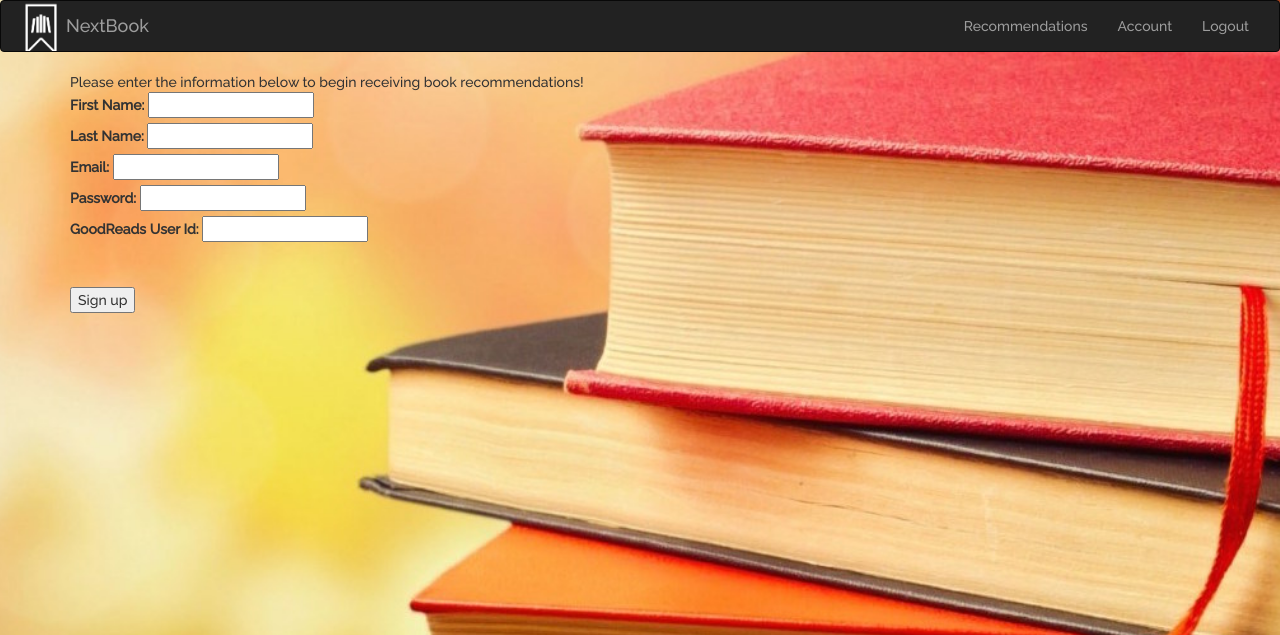
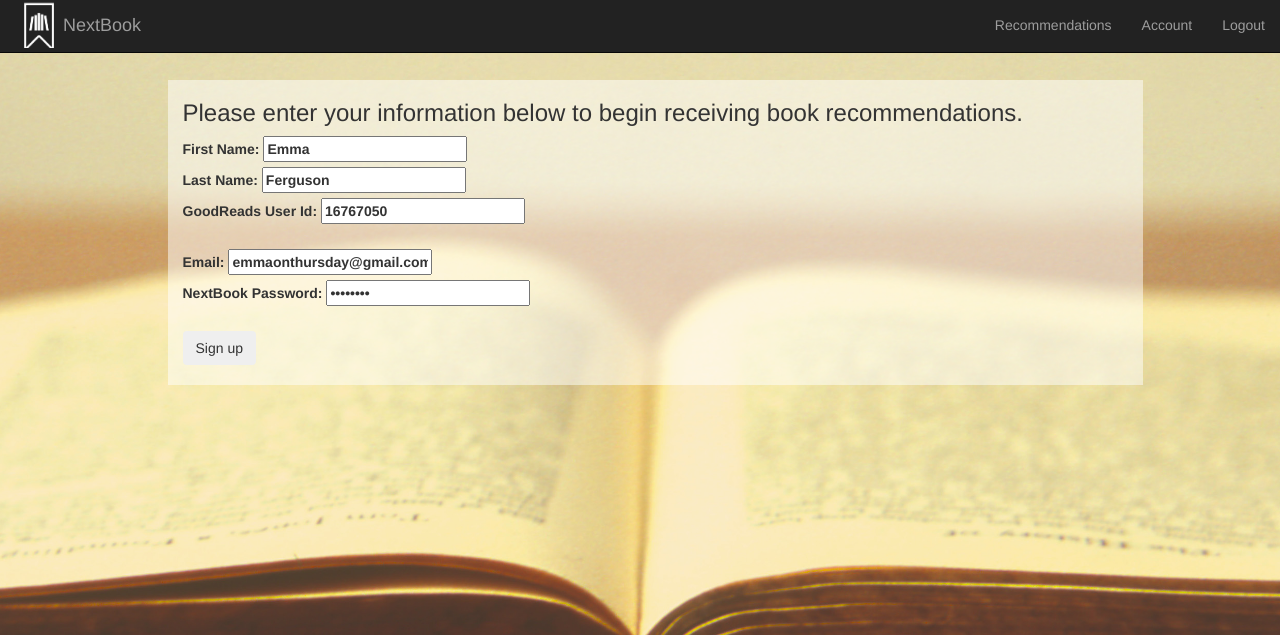
Before and after one commit to EmmaOnThursday/next-book, a Flask app: page /sign-up in a window 1280 px wide. Shown: the top 635 px of the page. Run offline with Flask 2, Linux system fonts and the light colour scheme; parts of the project's set-up code (start-up, migrations or seed data) failed here and were passed over; some libraries are stand-ins or nearby versions.

Commit message:
styling, styling, styling forever - includes new open book background image

```diff
--- a/app/__init__.py
+++ b/app/__init__.py
@@ -37,9 +37,9 @@ gr_user_id = "16767050"
 
 current_user_id = 1
 
-print goodreads_key
-print gr_user_id
-print current_user_id
+# print goodreads_key
+# print gr_user_id
+# print current_user_id
 
 ######### ROUTES #########
 
@@ -193,7 +193,6 @@ def record_user_feedback(rec_id):
 
 
 
-
 @app.route("/account")
 def account_page():
     """Account preferences page."""
@@ -206,24 +205,30 @@ def account_page():
     return render_template("account.html", User=current_user, status=status)
 
 
+@app.route("/change-account-status", methods=['POST'])
+def change_account_status():
+    # change account status
+    current_user = User.query.get(current_user_id)
+    status = request.form.get('paused')
+
+    current_user.paused = status
+    db.session.add(current_user)
+    db.session.commit()
+
+    return jsonify({"status": status})
 
 
-#### APP MAINTENANCE ROUTES ####
+
+#### APP SETUP & MAINTENANCE ####
+
 # need to send emails to all users at noon
 # need to update database daily at midnight
 # scheduler.start()
 
 
 
-#### FUNCTION CALLS ####
-# if __name__ == "__main__":
-    # We have to set debug=True here, since it has to be True at the point
-    # that we invoke the DebugToolbarExtension
-    # app.debug = True
 
 connect_to_db(app)
 
 # Use the DebugToolbar
 DebugToolbarExtension(app)
-
-# app.run()
--- a/app/static/styles.css
+++ b/app/static/styles.css
@@ -1,20 +1,32 @@
-/*global*/
+/* GLOBAL */
 
 body {
-    font-family: 'Alice', serif;
-    background: url("/static/img/book_stack_warm_crop.jpg") no-repeat center center fixed;
+    background: url("/static/img/open_book_crop.jpg") no-repeat center center fixed;
     -webkit-background-size: cover;
     -moz-background-size: cover;
     -o-background-size: cover;
     background-size: cover;
+    padding-top: 70px;
 }
 
-html * {
+html *
     font-family: 'Raleway', serif;
 }
 
 a {
-    color:  #002966;
+    color: #004080;
+}
+
+h1 {
+    font-weight: 800;
+}
+
+h2 {
+    font-weight: 800;
+}
+
+h3 {
+    font-weight: 800;
 }
 
 .navbar-inverse {
@@ -28,9 +40,10 @@ a {
 }
 
 #shield {
-    height: 50px;
-    width: 50px;
+    height: 48px;
+    width: 48px;
     text-align: inline;
+    margin-bottom: 4px;
 }
 
 /*title page*/
@@ -51,26 +64,44 @@ a {
 
 }
 
-/*recommendation detail & list*/
+/* RECOMMENDATION PAGES */
 
-#today_rec {
-    padding: 10px;
-    height: 250px;
+#today-rec {
     text-align: center;
     vertical-align: middle;
     background-color: rgba(255,255,255,0.5);
     font-size: 18px;
+    padding-right: 15px;
+    padding-right: 15px;
 }
-
 
 .row > h3 {
     text-align: center;
+}
+
+.vertical-center-row {
+    margin: auto;
+    vertical-align: middle;
 }
 
 .each-rec {
     background-color: rgba(255,255,255,0.5);
     margin: 10px;
     position: 10px;
+    vertical-align: middle;
+    float:none;
+    display: block;
+}
+
+.section-header {
+    background-color: rgba(255,255,255,0.5);
+    margin: 30px 0px 10px 0px;
+    font-weight: 800;
+    text-align: center;
+    vertical-align: middle;
+    padding-right: 15px;
+    padding-right: 15px;
+    width:800px;
 }
 
 .each-rec-text{
--- a/app/templates/base.html
+++ b/app/templates/base.html
@@ -2,7 +2,7 @@
 <html>
 
 <head>
-    <link href='https://fonts.googleapis.com/css?family=Raleway:500' rel='stylesheet' type='text/css'>
+    <link href='https://fonts.googleapis.com/css?family=Raleway:400,800,200' rel='stylesheet' type='text/css'>
     <link rel="stylesheet" type="text/css" href="/static/styles.css">
     <link href="https://maxcdn.bootstrapcdn.com/bootstrap/3.3.4/css/bootstrap.min.css" rel="stylesheet">
     <link rel="shortcut icon" type="image/png" href="/static/img/shield.png"/>
@@ -12,7 +12,7 @@
 </head>
 
 <body>
-<nav class="navbar navbar-inverse">
+<nav class="navbar navbar-inverse navbar-fixed-top">
   <div class="container-fluid">
     <!-- Brand and toggle get grouped for better mobile display -->
     <div class="navbar-header">
@@ -88,6 +88,8 @@ put your content here
 
 </div>
 <script src="http://code.jquery.com/jquery.js"></script>
+<!-- <script src="/static/jquery-2.2.1.min.js"></script> -->
+
 
 </body>
 
--- a/app/templates/home.html
+++ b/app/templates/home.html
@@ -8,9 +8,8 @@
 <div class="container" id="title-page">
     <div class="row">
         <div class="col-xs-12 col-md-10 col-md-offset-1 col-lg-10 col-lg-offset-1" id="header-box">
-            <h1 id="site-header">Welcome to NextBook!</h1>
+            <h1 id="site-header">NextBook</h1>
             <h2>One book per day.</h2>
-            <br>
             <br>
             <a href="/sign-up">Sign up with your Goodreads account today!</a>
             <br>
--- a/app/templates/sign-up.html
+++ b/app/templates/sign-up.html
@@ -1,28 +1,34 @@
 {% extends 'base.html' %}
 {% block content %}
 
-<container>
+<div class="container">
+    <div class="row">
+        <div class="each-rec col-xs-12 col-md-10 col-md-offset-1">
+        <h3>Please enter your information below to begin receiving book recommendations.</h3>
 
-Please enter the information below to begin receiving book recommendations!
+        <form role="form" action="/sign-up" method="POST">
+            <label>First Name: <input type="text" name="f_name" value="Emma"></label>
+            <br>
+            <label>Last Name: <input type="text" name="l_name" value="Ferguson"></label>
+            <br>
+            <label>GoodReads User Id: <input type="text" name="goodreads_uid" value="16767050"></label>
+            <br>
+            <br>
+            <label>Email: <input type="email" name="email" value="emmaonthursday@gmail.com"></label>
+            <br>
+            <label>NextBook Password: <input type="password" name="password" value="nextbook"></label>
+            <br>
 
-<form action="/sign-up" method="POST">
-    <label>First Name: <input type="text" name="f_name"></label>
-    <br>
-    <label>Last Name: <input type="text" name="l_name"></label>
-    <br>
-    <label>Email: <input type="email" name="email"></label>
-    <br>
-    <label>Password: <input type="password" name="password"></label>
-    <br>
-    <label>GoodReads User Id: <input type="text" name="goodreads_uid"></label>
-    <br>
- <!--    <label>How frequently would you like new book recommendations?
-        <br>Every<input type="number" name="rec_frequency" min="1" max="5" step="1"> days.</label> -->
-    <br>
-    <br>
-    <input type="submit" value="Sign up">
+         <!--    <label>How frequently would you like new book recommendations?
+                <br>Every<input type="number" name="rec_frequency" min="1" max="5" step="1"> days.</label> -->
+            <br>
+            <input class="btn" type="submit" value="Sign up">
+            <br>
+            <br>
 
-</form>
-</container>
+        </form>
+        </div>
+    </div>
+</div>
 
 {% endblock %}
```
Also changed, not shown: other parts of app/static/styles.css (+39 -7 lines), app/templates/account.html (+43 -9 lines), app/templates/recommendation-detail.html (+18 -10 lines), app/templates/recommendation-list.html (+19 -16 lines), app/static/img/open_book_crop.jpg (added), app/static/img/shield-rec-detail.png (added), app/static/img/shield-recs-lg.png (added).
